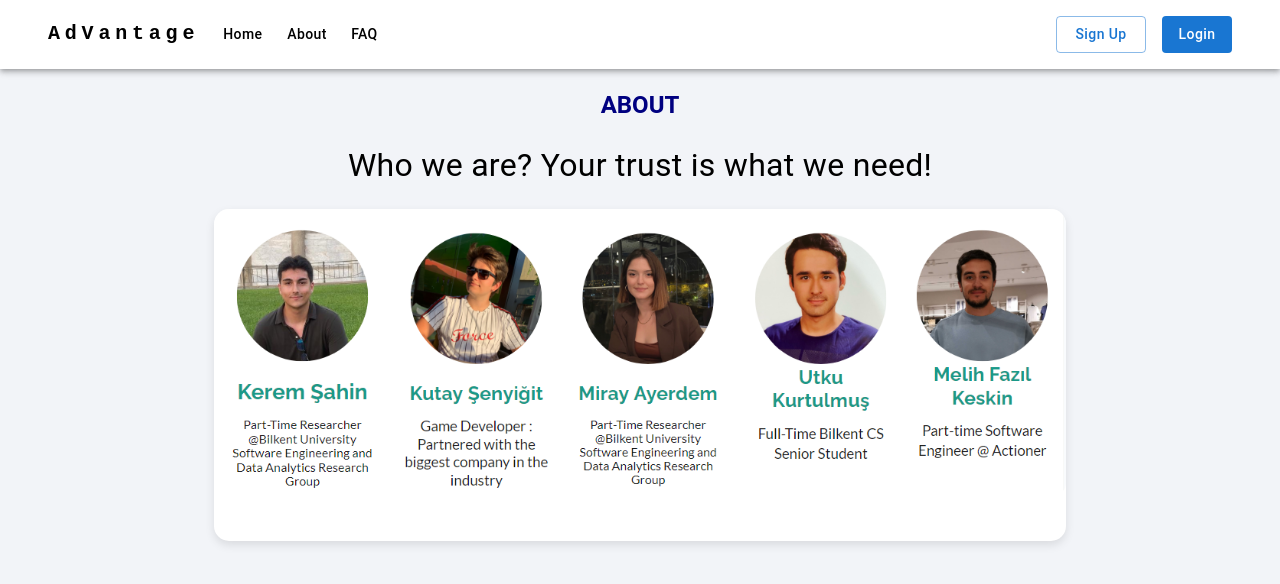
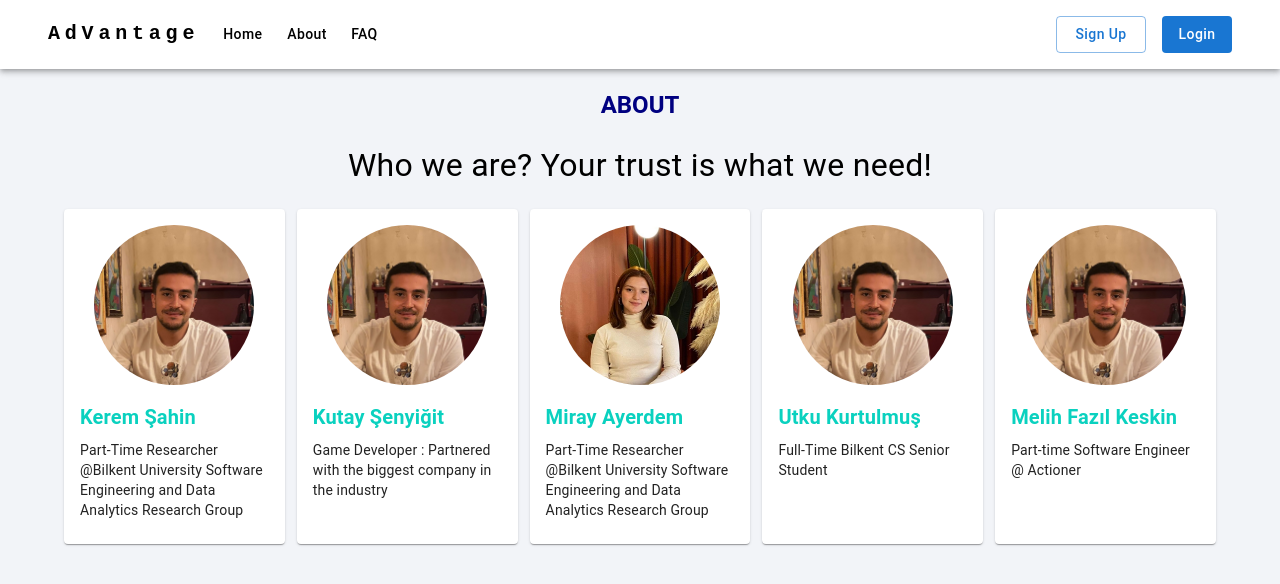
Before and after one commit to MelihFazl/AdVantage, a React (Create React App) app in the folder frontend/advantage/: page /about-us in a window 1280 px wide. Shown: the top 584 px of the page. Built offline with nearby package versions, Linux system fonts and the light colour scheme.

Commit message:
Home&About page refactorization

```diff
--- /dev/null
+++ b/frontend/advantage/src/pages/about-us-page/developer-card/index.jsx
@@ -0,0 +1,42 @@
+import * as React from "react";
+import Card from "@mui/material/Card";
+import CardContent from "@mui/material/CardContent";
+import CardMedia from "@mui/material/CardMedia";
+import Typography from "@mui/material/Typography";
+
+export default function DeveloperCard({ name, title, image }) {
+  return (
+    <Card
+      sx={{
+        maxWidth: 260,
+        display: "flex",
+        alignItems: "center",
+        justifyContent: "flex-start",
+        flexDirection: "column",
+      }}
+    >
+      <CardMedia
+        sx={{
+          marginTop: "16px",
+          width: 160,
+          height: 160,
+          borderRadius: "50%", // Make the image round
+        }}
+        image={image}
+        title="green iguana"
+      />
+      <CardContent>
+        <Typography
+          gutterBottom
+          variant="h6"
+          component="div"
+          color={"#0AD1BF"}
+          fontWeight={"bold"}
+        >
+          {name}
+        </Typography>
+        <Typography variant="body2">{title}</Typography>
+      </CardContent>
+    </Card>
+  );
+}
--- a/frontend/advantage/src/pages/about-us-page/index.jsx
+++ b/frontend/advantage/src/pages/about-us-page/index.jsx
@@ -1,9 +1,10 @@
 import { TopBarHome } from "../../common/top-bar-home";
 import React from "react";
 import { styled } from "@mui/material/styles";
-import aboutImage from "../../assets/images/about.png";
+import melihImage from "../../assets/images/melih.jpeg";
+import mirayImage from "../../assets/images/miray.jpeg";
 import { Typography, Card, CardContent, Container } from "@mui/material";
-import { useNavigate } from "react-router-dom";
+import DeveloperCard from "./developer-card";
 
 const AboutText = styled(Typography)({
   textAlign: "center",
@@ -33,26 +34,50 @@ const AboutImage = styled("img")({
   borderRadius: "15px",
 });
 
+const DeveloperCardsContainer = styled("div")({
+  display: "grid",
+  gridTemplateColumns: "repeat(auto-fill, minmax(200px, 1fr))", // Adjust column width as needed
+  marginTop: "20px",
+  gap: "12px",
+});
+
 export const AboutUsPage = () => {
-  const navigate = useNavigate();
-
   return (
     <div
       style={{ backgroundColor: "rgba(242, 244, 248, 1)", minHeight: "100vh" }}
     >
       <TopBarHome />
-      <Container maxWidth="md">
+      <Container padding="0 100px 50px 100px" marginBottom="50px">
         <AboutText variant="h5">ABOUT</AboutText>
         <WhoWeAreText>Who we are? Your trust is what we need!</WhoWeAreText>
 
-        <AboutImageCard>
-          <AboutImage src={aboutImage} alt="About Us" />
-          <CardContent>
-            {/* Additional content can be added here */}
-          </CardContent>
-        </AboutImageCard>
-
-        {/* Additional content can be added below the image */}
+        <DeveloperCardsContainer>
+          <DeveloperCard
+            name="Kerem Şahin"
+            title="Part-Time Researcher @Bilkent University Software Engineering and Data Analytics Research Group"
+            image={melihImage}
+          ></DeveloperCard>
+          <DeveloperCard
+            name="Kutay Şenyiğit"
+            title="Game Developer : Partnered with the biggest company in the industry"
+            image={melihImage}
+          ></DeveloperCard>
+          <DeveloperCard
+            name="Miray Ayerdem"
+            title="Part-Time Researcher @Bilkent University Software Engineering and Data Analytics Research Group"
+            image={mirayImage}
+          ></DeveloperCard>
+          <DeveloperCard
+            name="Utku Kurtulmuş"
+            title="Full-Time Bilkent CS Senior Student"
+            image={melihImage}
+          ></DeveloperCard>
+          <DeveloperCard
+            name="Melih Fazıl Keskin"
+            title="Part-time Software Engineer @ Actioner"
+            image={melihImage}
+          ></DeveloperCard>
+        </DeveloperCardsContainer>
       </Container>
     </div>
   );
--- a/frontend/advantage/src/pages/home-page/index.jsx
+++ b/frontend/advantage/src/pages/home-page/index.jsx
@@ -17,6 +17,10 @@ const Section1 = styled("div")({
   alignItems: `flex-start`,
   padding: `80px 80px 0px 80px`,
   boxSizing: `border-box`,
+
+  "@media (max-width: 1000px)": {
+    flexDirection: "column", // Change flexDirection to column below 1000px
+  },
 });
 
 const Content = styled("div")({
@@ -65,6 +69,11 @@ const Right = styled("div")({
   overflow: `hidden`,
   backgroundImage: `url(${yourImage})`, // Added background image
   backgroundSize: "cover", // Ensures the image covers the container
+
+  "@media (max-width: 1000px)": {
+    margin: "0px",
+    marginBottom: "50px",
+  },
 });
 
 export const HomePage = () => {
```
Also changed, not shown: frontend/advantage/src/assets/images/melih.jpeg (added), frontend/advantage/src/assets/images/miray.jpeg (added).
